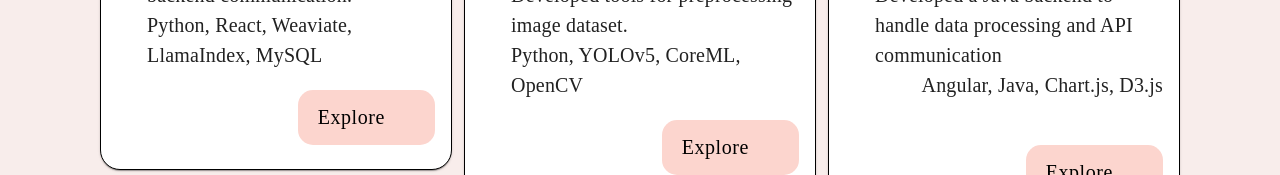
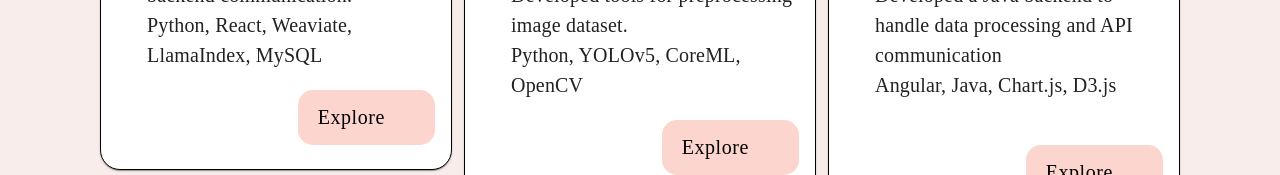
Before and after one commit to yasmineerita/portfolio, a React (Create React App) app: page /portfolio in a window 1280 px wide. Shown: the part 557-732 px from the top of the page. Built offline with nearby package versions, Linux system fonts and the light colour scheme; some icons are missing; a web font is replaced by a local one.

Commit message:
minor style

```diff
--- a/src/components/PortfolioPage.js
+++ b/src/components/PortfolioPage.js
@@ -37,7 +37,7 @@ export default function PortfolioPage() {
                       </div>
                     );
                   })}
-                  <div style={{ display: 'flex', justifyContent: 'space-between', flexDirection: 'row' }}>
+                  <div style={{ display: 'flex', flexDirection: 'row' }}>
                     <div>
                       <Icon icon="tabler:point-filled" style={{ width: 30, height: 50, transform: 'translate(-5px, -10px)' }} />
                     </div>
```
